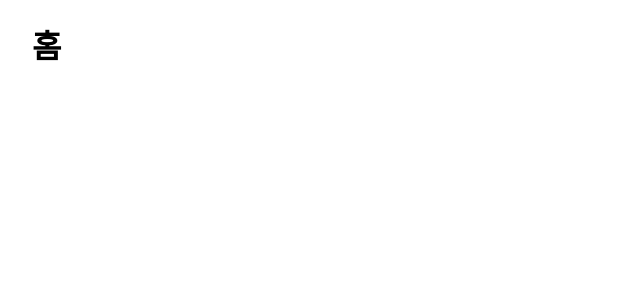
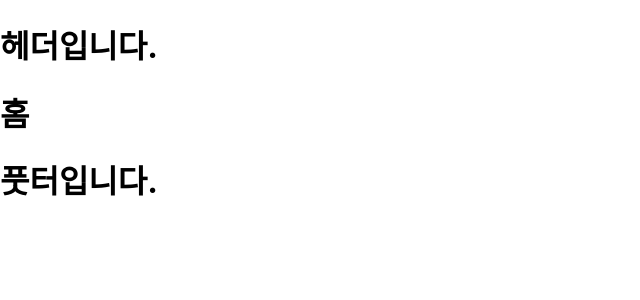
Before and after one commit to PMtHk/Na-Portfolio, a Next.js app: page / in a window 1280 px wide. Shown: the top 300 px of the page, without its empty margins (0-640 px from the left). Built offline with nearby package versions, Linux system fonts and the light colour scheme.

Commit message:
add layout

```diff
--- /dev/null
+++ b/components/footer.js
@@ -0,0 +1,7 @@
+export default function Footer() {
+  return (
+    <div>
+      <h1>풋터입니다.</h1>
+    </div>
+  );
+}
--- /dev/null
+++ b/components/header.js
@@ -0,0 +1,7 @@
+export default function Header() {
+  return (
+    <div>
+      <h1>헤더입니다.</h1>
+    </div>
+  );
+}
--- /dev/null
+++ b/components/layout.js
@@ -0,0 +1,15 @@
+// 페이지에 적용할 모든 레이아웃 요소를 넣는 곳.
+
+import Header from "./header";
+import Footer from "./footer";
+
+export default function Layout({ children }) {
+  // 컨테이너 처럼 사용된다.
+  return (
+    <div>
+      <Header />
+      <div>{children}</div>
+      <Footer />
+    </div>
+  );
+}
--- a/pages/aboutMe.js
+++ b/pages/aboutMe.js
@@ -1,7 +1,9 @@
+import Layout from '../components/layout';
+
 export default function AboutMe() {
   return (
-    <div>
+    <Layout>
       <h1>About Me</h1>
-    </div>
+    </Layout>
   );
 }
--- a/pages/index.js
+++ b/pages/index.js
@@ -1,16 +1,17 @@
 import Head from "next/head";
 import Image from "next/image";
 import styles from "../styles/Home.module.css";
+import Layout from "../components/layout";
 
 export default function Home() {
   return (
-    <div className={styles.container}>
+    <Layout>
       <Head>
         <title>나주엽 포트폴리오</title>
         <meta name="description" content="Next.js를 이용한 포트폴리오" />
         <link rel="icon" href="/favicon.ico" />
       </Head>
       <h1>홈</h1>
-    </div>
+    </Layout>
   );
 }
```
Also changed, not shown: pages/projects.js (+5 -3 lines).
